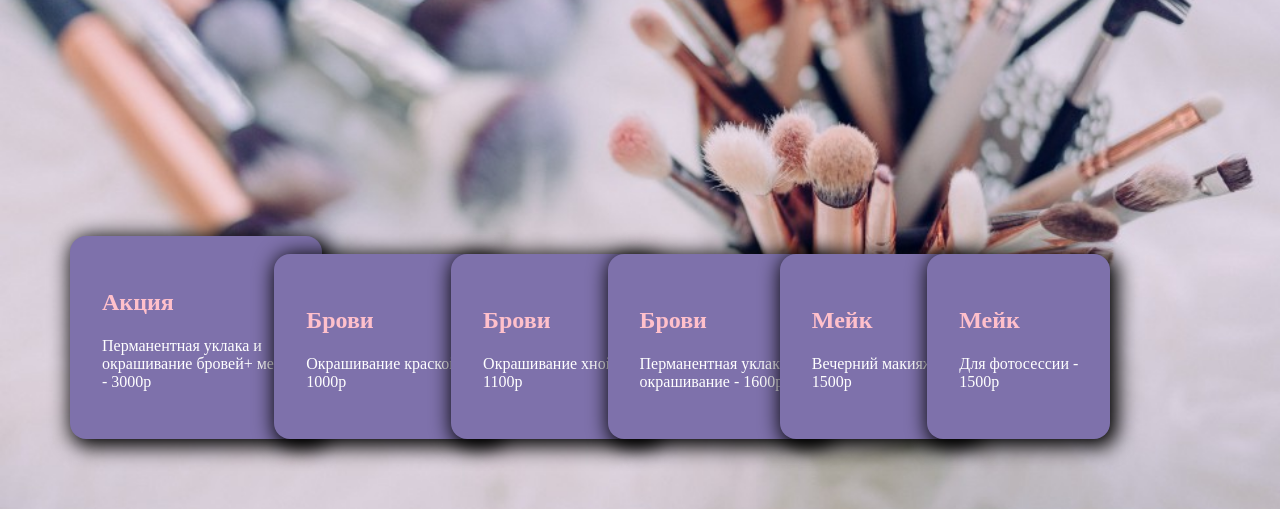
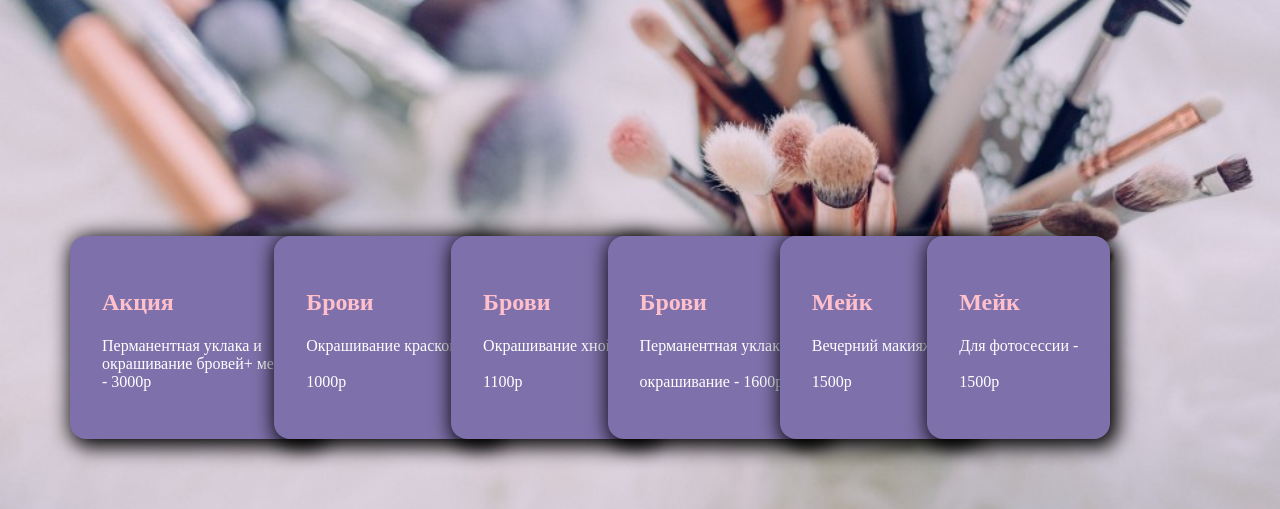
Before and after one commit to Mariia-mints/mariia-mints.github.io, a plain HTML site: page index.html in a window 1280 px wide. Shown: the part 291-800 px from the top of the page. Drawn offline with nearby package versions, Linux system fonts and the light colour scheme.

Commit message:
Update index.html

```diff
--- a/index.html
+++ b/index.html
@@ -11,11 +11,12 @@
 </div>
 <div class="cards">
 	<div class="card"><h2>Акция</h2><p><a href="1">Перманентная уклака и <br>окрашивание бровей+ мейк<br>- 3000р</a></p></div>
-	<div class="card"><h2>Брови</h2><p><a href="1">Окрашивание краской -<br>1000р</a></p></div>
-	<div class="card"><h2>Брови</h2><p><a href="1">Окрашивание хной -<br>1100р</a></p></div>
-	<div class="card"><h2>Брови</h2><p><a href="1">Перманентная уклака+ <br>окрашивание - 1600р</a></p></div>
-	<div class="card"><h2>Мейк</h2><p><a href="1">Вечерний макияж -<br>1500р</a></p></div>
-	<div class="card"><h2>Мейк</h2><p><a href="1">Для фотосессии -<br>1500р</a></p></div>
+	<div class="card"><h2>Брови</h2><p><a href="1">Окрашивание краской -<br><br>1000р</a></p></div>
+	<div class="card"><h2>Брови</h2><p><a href="1">Окрашивание хной -<br><br>1100р</a></p></div>
+	<div class="card"><h2>Брови</h2><p><a href="1">Перманентная уклака+ <br><br>окрашивание - 1600р</a></p></div>
+	<div class="card"><h2>Мейк</h2><p><a href="1">Вечерний макияж -<br><br>1500р</a></p></div>
+	<div class="card"><h2>Мейк</h2><p><a href="1">Для фотосессии -<br><br>1500р</a></p></div>
+</div>
 </div>
 
 </body>
```
